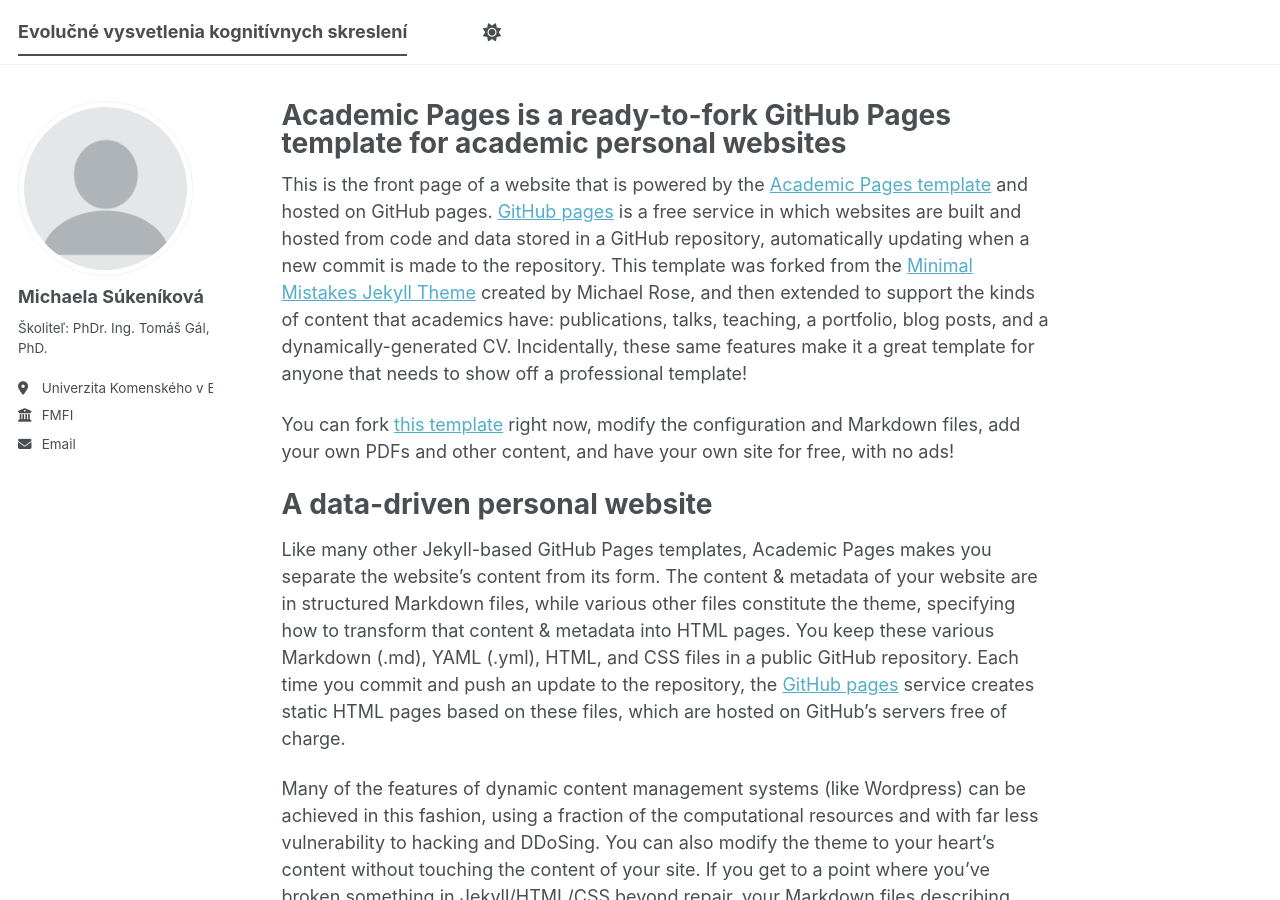
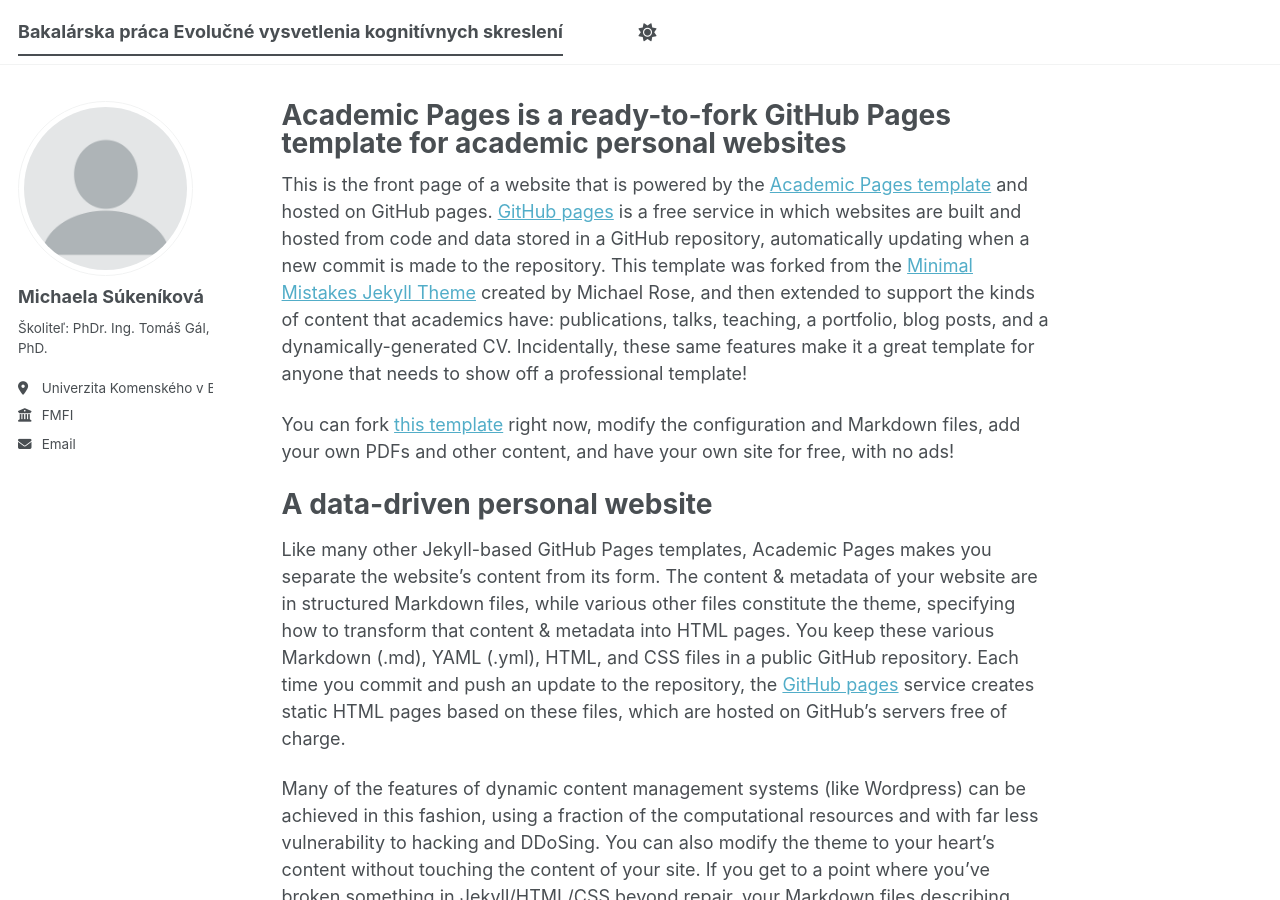
Before and after one commit to sumiuniba/sumiuniba.github.io, a Jekyll site: the page built from _pages/about.md, in a window 1280 px wide and 900 px high. Built offline with Jekyll 4.4.1, drawn with Linux system fonts in a browser that asks for light colours; a script bundle is joined from its source files by our own code; library files that are not in the unit come from our copies.

Commit message:
Update _config.yml

```diff
--- a/_config.yml
+++ b/_config.yml
@@ -9,7 +9,7 @@
 # Basic Site Settings
 locale                   : "en-US"
 site_theme               : "default" # The available themes options are "default", "air", "sunrise", "mint", "dirt" and "contrast"
-title                    : "Evolučné vysvetlenia kognitívnych skreslení"
+title                    : "Bakalárska práca Evolučné vysvetlenia kognitívnych skreslení"
 title_separator          : "-"
 name                     : &name "Michaela Súkeníková"
 description              : &description "Webstránka k bakalárskej práci"   # Update this with a general description of your site, this is the default if not overridden by a page
```
